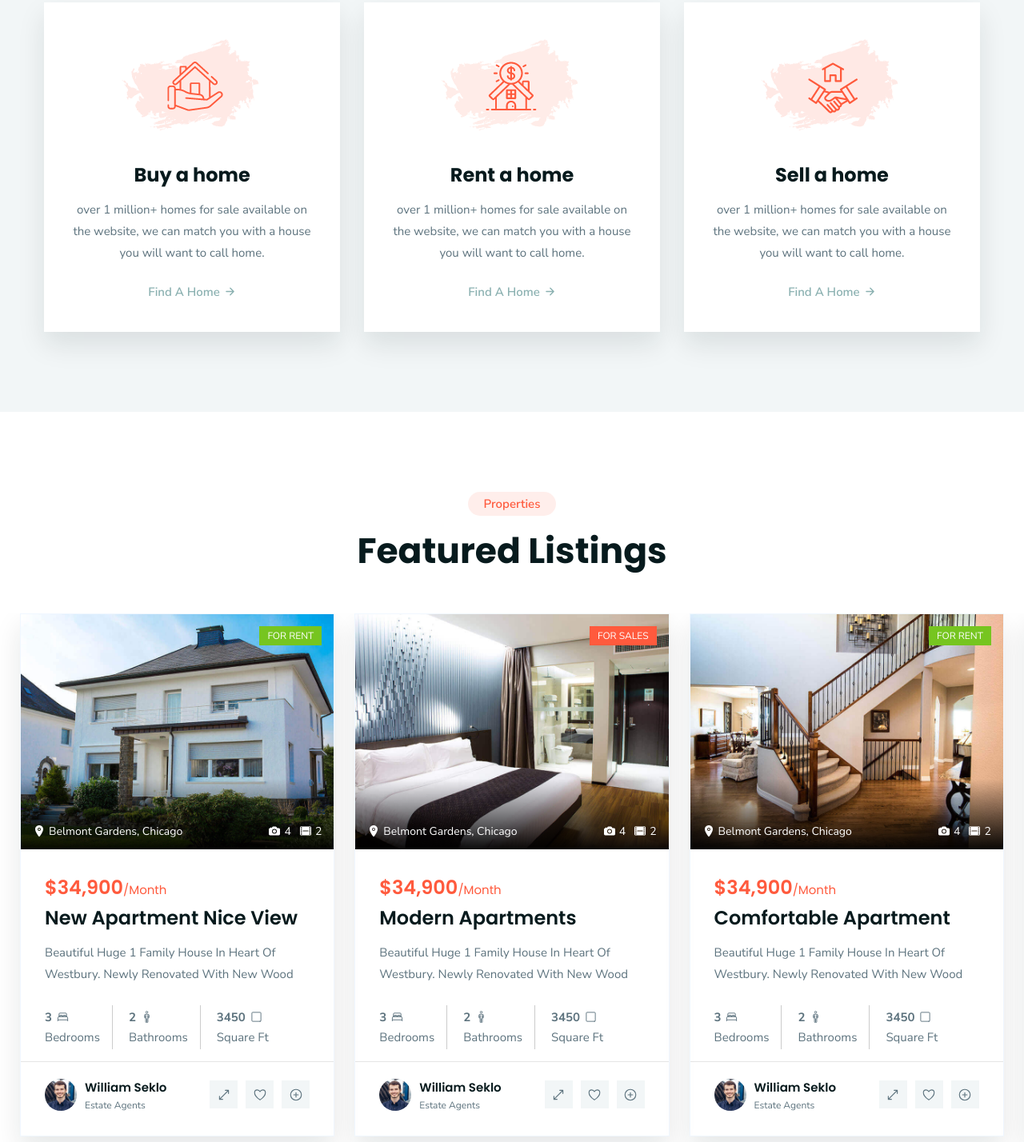
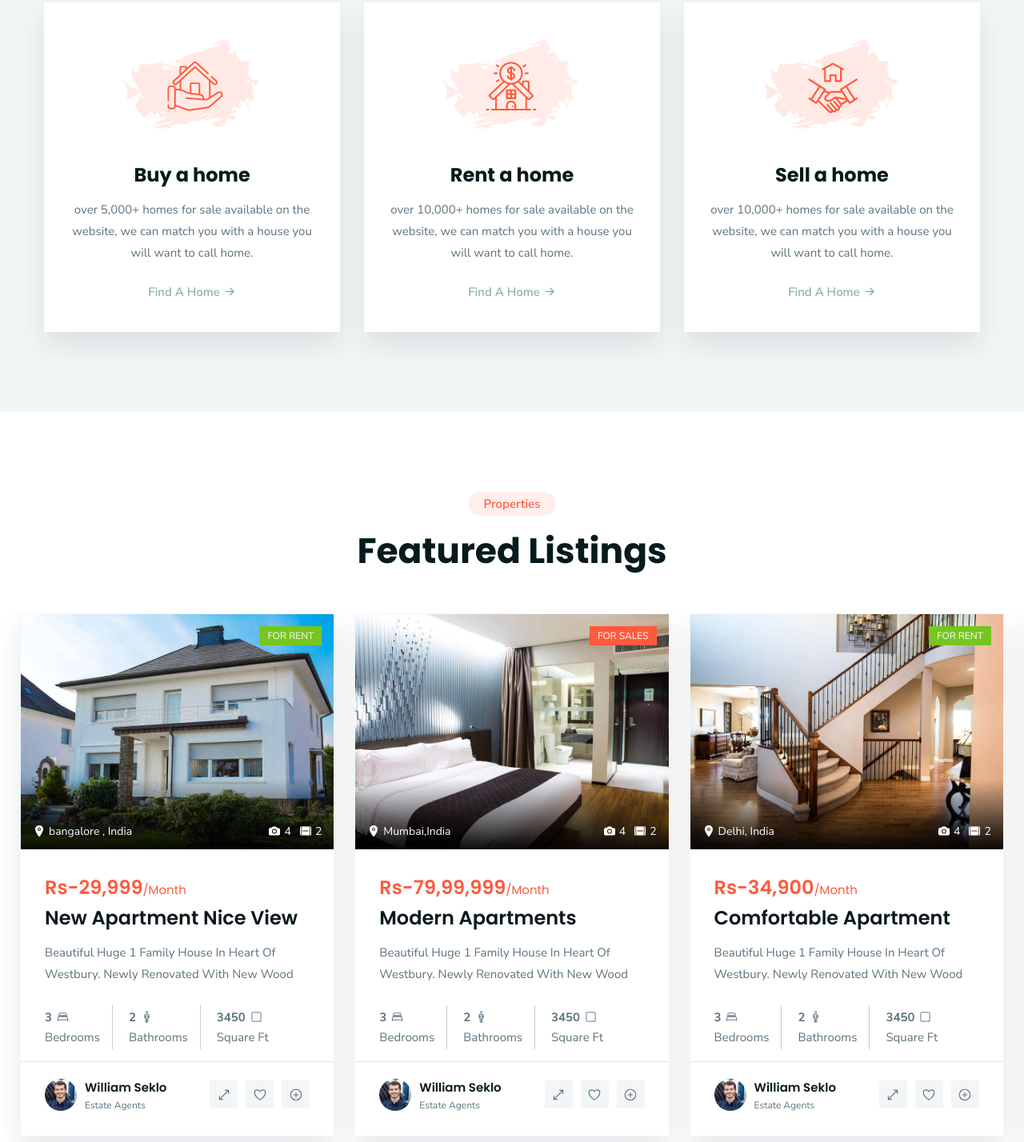
Before and after one commit to amitsahoo9178/homesearsh.github.io, a plain HTML site: page index.html in a window 1280 px wide. Shown: the part 1952-3380 px from the top of the page at 80% size. Drawn offline with nearby package versions, Linux system fonts and the light colour scheme.

Commit message:
initial commit

```diff
--- a/index.html
+++ b/index.html
@@ -244,7 +244,7 @@
             <h2 class="h2 section-title">The Leading Real Estate Rental Marketplace.</h2>
 
             <p class="about-text">
-              Over 39,000 people work for us in more than 70 countries all over the This breadth of global coverage,
+              Over 3,000 people work for us in more than 20 cities all over the This breadth of global coverage,
               combined with
               specialist services
             </p>
@@ -326,7 +326,7 @@
                 </h3>
 
                 <p class="card-text">
-                  over 1 million+ homes for sale available on the website, we can match you with a house you will want
+                  over 5,000+ homes for sale available on the website, we can match you with a house you will want
                   to call home.
                 </p>
 
@@ -351,7 +351,7 @@
                 </h3>
 
                 <p class="card-text">
-                  over 1 million+ homes for sale available on the website, we can match you with a house you will want
+                  over 10,000+ homes for sale available on the website, we can match you with a house you will want
                   to call home.
                 </p>
 
@@ -376,7 +376,7 @@
                 </h3>
 
                 <p class="card-text">
-                  over 1 million+ homes for sale available on the website, we can match you with a house you will want
+                  over 10,000+ homes for sale available on the website, we can match you with a house you will want
                   to call home.
                 </p>
 
@@ -427,7 +427,7 @@
                     <button class="banner-actions-btn">
                       <ion-icon name="location"></ion-icon>
 
-                      <address>Belmont Gardens, Chicago</address>
+                      <address>bangalore , India</address>
                     </button>
 
                     <button class="banner-actions-btn">
@@ -449,7 +449,7 @@
                 <div class="card-content">
 
                   <div class="card-price">
-                    <strong>$34,900</strong>/Month
+                    <strong>Rs-29,999</strong>/Month
                   </div>
 
                   <h3 class="h3 card-title">
@@ -545,7 +545,7 @@
                     <button class="banner-actions-btn">
                       <ion-icon name="location"></ion-icon>
 
-                      <address>Belmont Gardens, Chicago</address>
+                      <address>Mumbai,India</address>
                     </button>
 
                     <button class="banner-actions-btn">
@@ -567,7 +567,7 @@
                 <div class="card-content">
 
                   <div class="card-price">
-                    <strong>$34,900</strong>/Month
+                    <strong>Rs-79,99,999</strong>/Month
                   </div>
 
                   <h3 class="h3 card-title">
@@ -663,7 +663,7 @@
                     <button class="banner-actions-btn">
                       <ion-icon name="location"></ion-icon>
 
-                      <address>Belmont Gardens, Chicago</address>
+                      <address>Delhi, India</address>
                     </button>
 
                     <button class="banner-actions-btn">
@@ -685,7 +685,7 @@
                 <div class="card-content">
 
                   <div class="card-price">
-                    <strong>$34,900</strong>/Month
+                    <strong>Rs-34,900</strong>/Month
                   </div>
 
                   <h3 class="h3 card-title">
@@ -781,7 +781,7 @@
                     <button class="banner-actions-btn">
                       <ion-icon name="location"></ion-icon>
 
-                      <address>Belmont Gardens, Chicago</address>
+                      <address>Goa,india</address>
                     </button>
 
                     <button class="banner-actions-btn">
@@ -803,7 +803,7 @@
                 <div class="card-content">
 
                   <div class="card-price">
-                    <strong>$34,900</strong>/Month
+                    <strong>RS-19,900</strong>/Month
                   </div>
 
                   <h3 class="h3 card-title">
@@ -1087,7 +1087,7 @@
                     </ul>
 
                     <h3 class="h3 blog-title">
-                      <a href="#">The Most Inspiring Interior Design Of 2021</a>
+                      <a href="#">The Most Inspiring Interior Design Of 2024</a>
                     </h3>
 
                   </div>
@@ -1096,7 +1096,7 @@
                     <div class="publish-date">
                       <ion-icon name="calendar"></ion-icon>
 
-                      <time datetime="2022-27-04">Apr 27, 2022</time>
+                      <time datetime="2022-27-04">jul 27, 2024</time>
                     </div>
 
                     <a href="#" class="read-more-btn">Read More</a>
@@ -1148,7 +1148,7 @@
                     <div class="publish-date">
                       <ion-icon name="calendar"></ion-icon>
 
-                      <time datetime="2022-27-04">Apr 27, 2022</time>
+                      <time datetime="2022-27-04">jul 19, 2024</time>
                     </div>
 
                     <a href="#" class="read-more-btn">Read More</a>
@@ -1201,7 +1201,7 @@
                     <div class="publish-date">
                       <ion-icon name="calendar"></ion-icon>
 
-                      <time datetime="2022-27-04">Apr 27, 2022</time>
+                      <time datetime="2022-27-04">jun 27, 2024</time>
                     </div>
 
                     <a href="#" class="read-more-btn">Read More</a>
```
